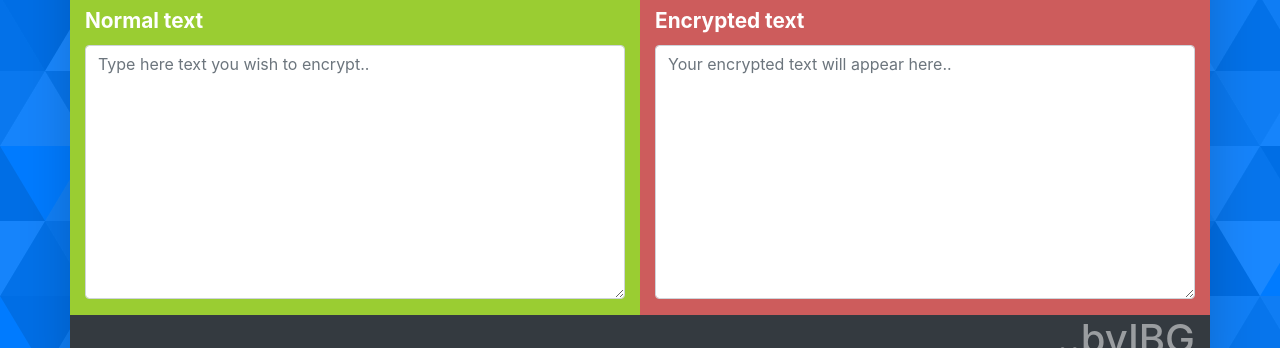
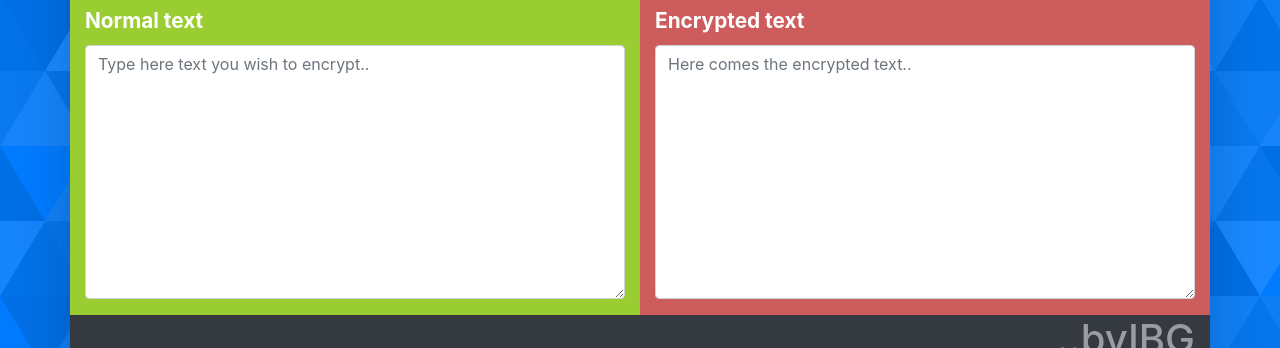
Before and after one commit to IsleBeeGun/encryptor, a React (Create React App) app: page / in a window 1280 px wide. Shown: the part 604-952 px from the top of the page. Built offline with nearby package versions, Linux system fonts and the light colour scheme.

Commit message:
Change placeholder for encrypted text field

```diff
--- a/src/components/Encryptor/EncryptedText/EncryptedText.jsx
+++ b/src/components/Encryptor/EncryptedText/EncryptedText.jsx
@@ -23,7 +23,7 @@ class EncryptedText extends React.Component {
               this.props.storeState.encryptedText.length - 1
             ].encryptedText
           }
-          placeholder="Your encrypted text will appear here.."
+          placeholder="Here comes the encrypted text.."
           onChange={this.handleEncryptedTextChange}
           rows="10"
           cols="36"
```
